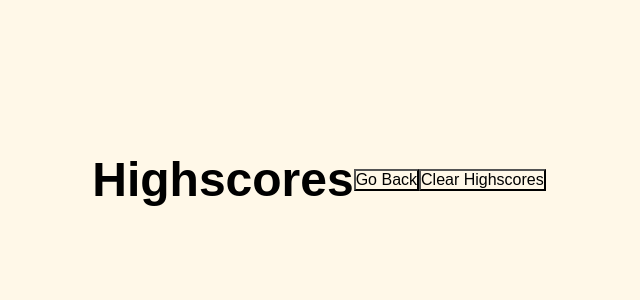
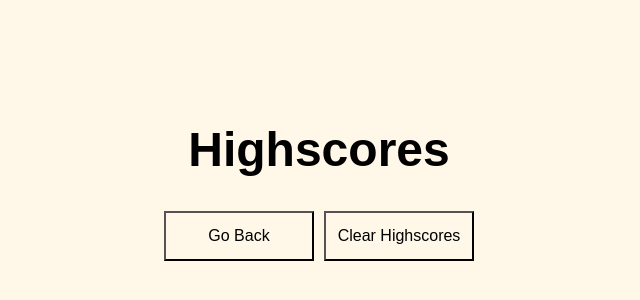
Before and after one commit to delve-in/Multiple-Answer-Quiz, a plain HTML site: page Highscore.html in a window 1280 px wide. Shown: the part 34-334 px from the top of the page, without its empty margins (321-961 px from the left). Drawn offline with Linux system fonts and the light colour scheme.

Commit message:
links reworked

```diff
--- a/Highscore.html
+++ b/Highscore.html
@@ -6,7 +6,7 @@
   <title>Highscore</title>
   <meta name="viewport" content="width=device-width, initial-scale=1" />
   <link rel="stylesheet" type="text/css" href="./assets/css/reset.css">
-  <link rel="stylesheet" type="text/css" href="./assets/css/style.css" />
+  <link rel="stylesheet" type="text/css" href="./assets/css/Highscore-style.css" />
 </head>
 <body>
     <main>
```
